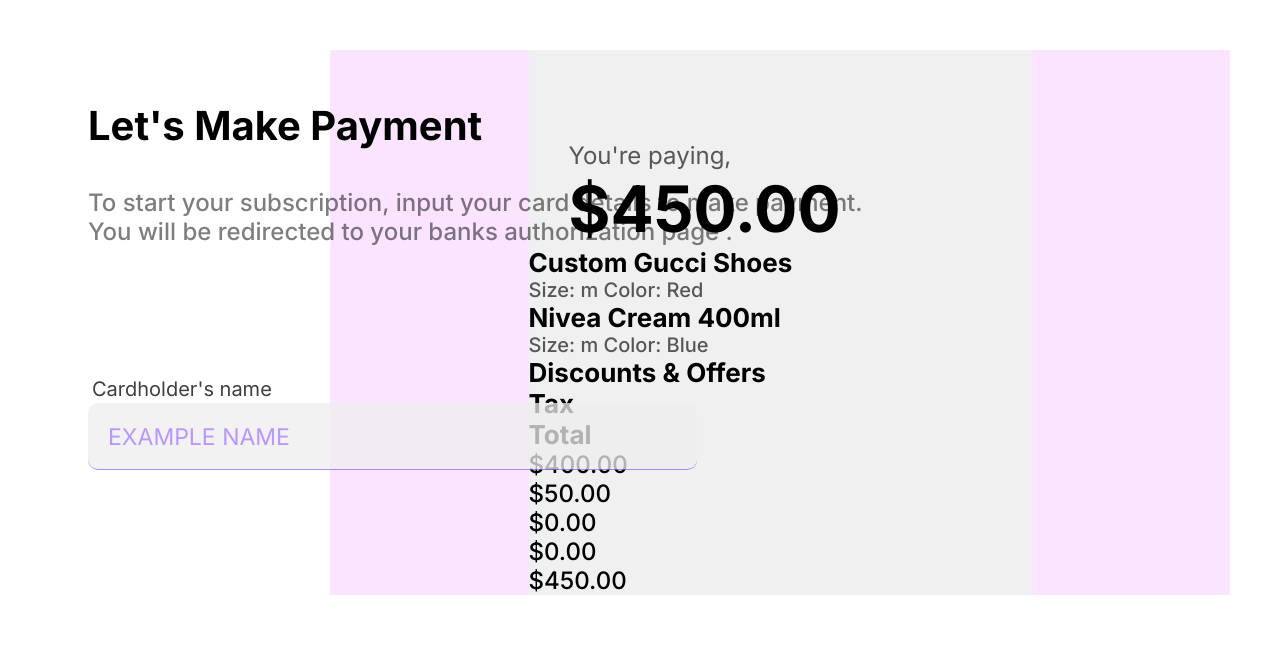
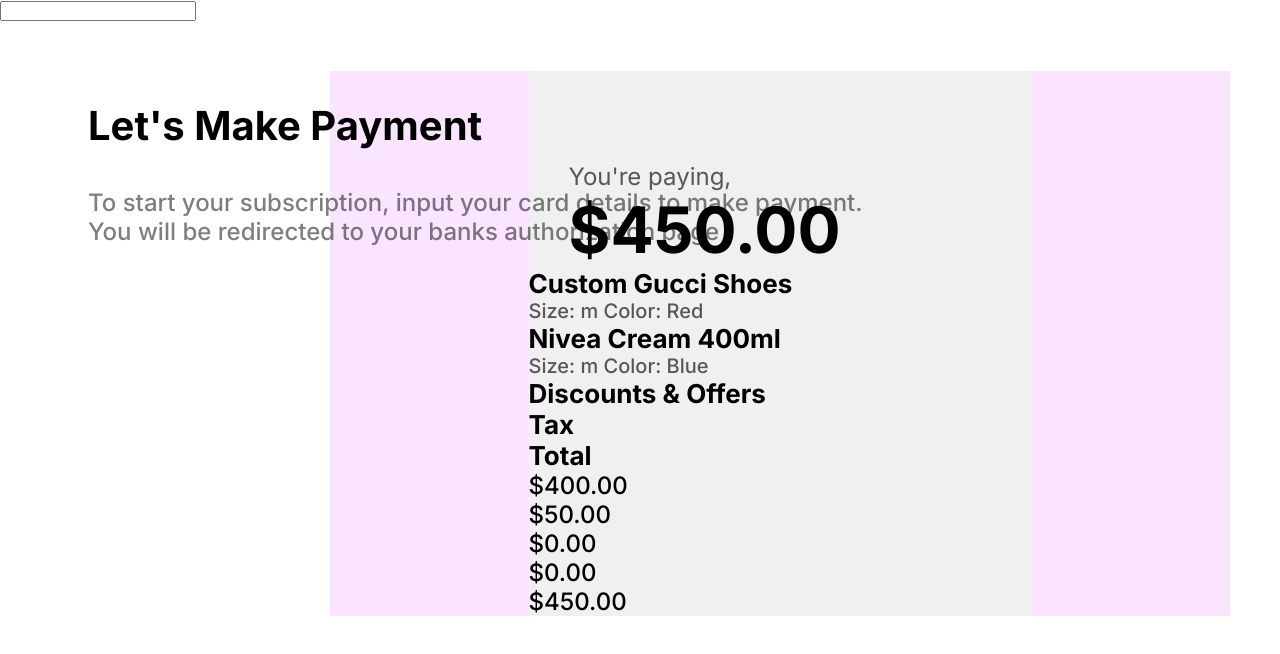
Before and after one commit to mxxm0x/store, a React (Vite) app: page / in a window 1280 px wide. Shown: the top 654 px of the page. Built offline with nearby package versions, Linux system fonts and the light colour scheme.

Commit message:
add: new input component using button component

```diff
--- a/src/components/Payment/Input.jsx
+++ b/src/components/Payment/Input.jsx
@@ -1,10 +1,13 @@
 import React from 'react';
-
-function Input() {
+import './Payment.css';
+function Input(props) {
 	return (
 		<div className="card-info">
-			<p className="holder-name">Cardholder's name</p>
-			<input type="text" className="Pinput" placeholder="EXAMPLE NAME" />
+			<div className="masterCard"></div>
+
+			<div>
+				<input placeholder={props.place} className={props.className} />
+			</div>
 		</div>
 	);
 }
```
